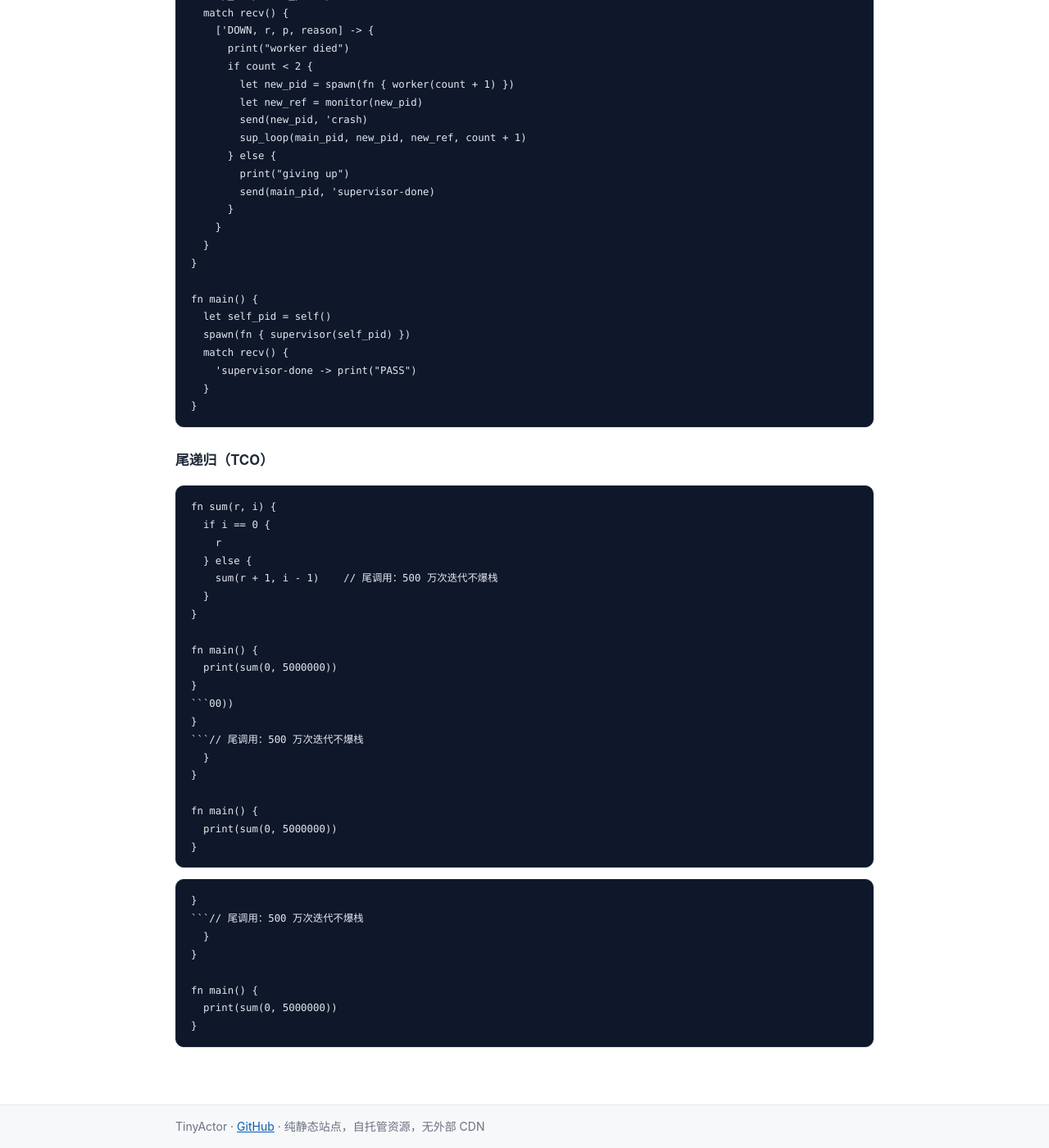
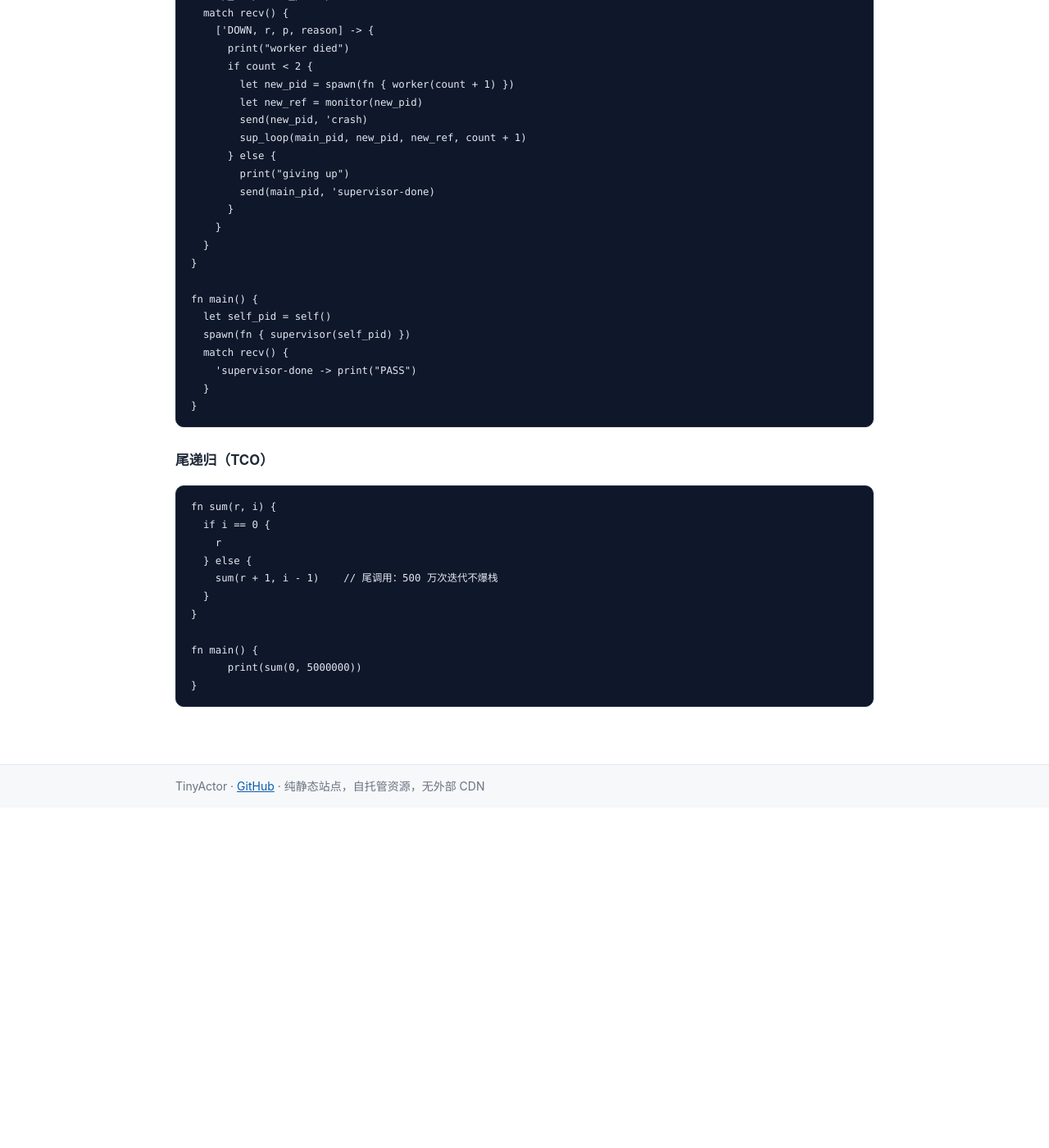
Before and after one commit to tiancaiamao/tinyactor, a Jekyll site: the page built from docs/ta-language-spec.md, in a window 1280 px wide and 1400 px high, scrolled down 20513 px. Shown: the whole window at 82% size. Built offline with Jekyll 4.4.1, drawn with Linux system fonts in a browser that asks for light colours; our own code applies the rules of GitHub Pages for plain Markdown files; after the commit the page ends 21498 px from its top, so only the background shows below that.

Commit message:
docs: 修复 spec 附录尾递归代码块的重复残留

````diff
--- a/docs/ta-language-spec.md
+++ b/docs/ta-language-spec.md
@@ -876,25 +876,6 @@ fn sum(r, i) {
 }
 
 fn main() {
-  print(sum(0, 5000000))
-}
-```00))
-}
-```// 尾调用：500 万次迭代不爆栈
-  }
-}
-
-fn main() {
-  print(sum(0, 5000000))
+      print(sum(0, 5000000))
 }
 ```
-```00))
-}
-```// 尾调用：500 万次迭代不爆栈
-  }
-}
-
-fn main() {
-  print(sum(0, 5000000))
-}
-```
````
